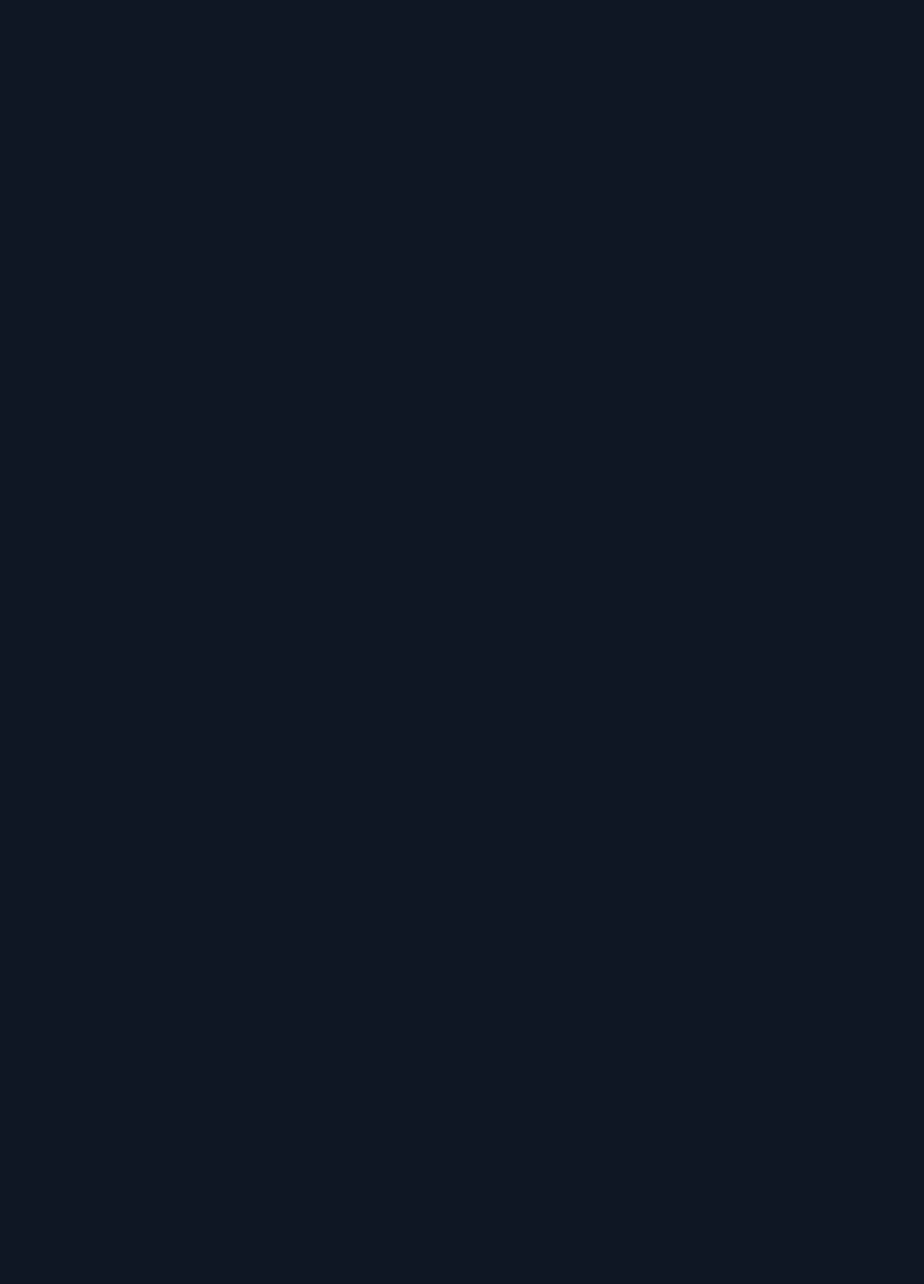
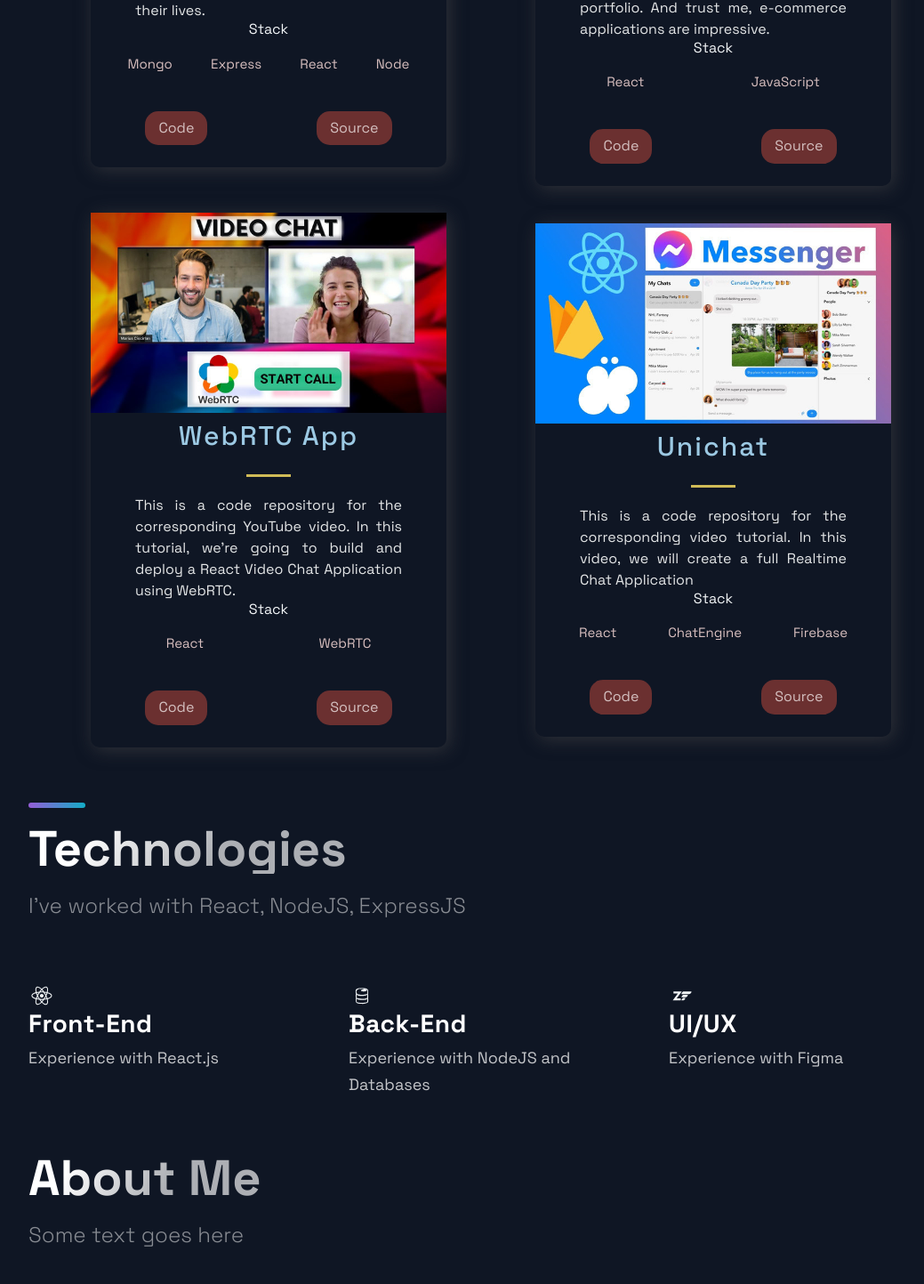
Before and after one commit to chuongtruong/Portfolio-21, a Next.js app: page / in a window 1280 px wide. Shown: the part 1323-2766 px from the top of the page at 89% size, without its empty margins (88-1127 px from the left). Before the commit the page ends 800 px from the top, so only its background shows below. Built offline with nearby package versions, Linux system fonts and the light colour scheme.

Commit message:
as of 06/19

```diff
--- a/src/components/Header/Header.js
+++ b/src/components/Header/Header.js
@@ -11,8 +11,6 @@
       <Link href="/">
         <a style={{display: 'flex', alignItems: 'center', color: 'white', marginBottom: '20px'}}>
         {/* DiCssdeck is an icon from react-icons */}
-          <DiCssdeck size="3rem"/> <Span>Portfolio</Span>
-          <DiCssdeck size="3rem"/> <Span>Portfolio</Span>
           <DiCssdeck size="3rem"/> <Span>Portfolio</Span>
         </a>
       </Link>
--- a/src/components/Hero/Hero.js
+++ b/src/components/Hero/Hero.js
@@ -5,9 +5,18 @@
 import { LeftSection } from './HeroStyles';
 
 const Hero = (props) => (
-  <div>
-    Hero
-  </div>
+ <Section row nopadding>
+   <LeftSection>
+     <SectionTitle main center>
+       Welcome To <br/>
+       My Personal Porfolio
+     </SectionTitle>
+     <SectionText>
+       My introduction goes here.
+     </SectionText>
+     <Button onClick={() => window.location = 'https://google.com'}>Learn More</Button>
+   </LeftSection>
+ </Section>
 );
 
 export default Hero;
--- a/src/components/Projects/Projects.js
+++ b/src/components/Projects/Projects.js
@@ -5,9 +5,69 @@
 import { projects } from '../../constants/constants';
 
 const Projects = () => (
-  <div>
-    Projects
-  </div>
+  <Section nopadding id="project">
+    <SectionDivider/>
+    <SectionTitle main>
+      Projects
+    </SectionTitle>
+    <GridContainer>
+     {
+       projects.map(({id, image, title, description, tags, source, visit}) => (
+         <BlogCard key={id}>
+          <Img src={image}/>
+          <TitleContent>
+            <HeaderThree title> {title} </HeaderThree>
+            <Hr/>
+          </TitleContent>
+          <CardInfo>
+            {description}
+          </CardInfo>
+          <div>
+            <TitleContent>
+              Stack
+            </TitleContent>
+            <TagList>
+              {tags.map((tag,i)=>(
+                <Tag key={i}> {tag}</Tag>
+              ))}
+            </TagList>
+          </div>
+          <UtilityList>
+            <ExternalLinks href={visit}>
+                Code
+            </ExternalLinks>
+            <ExternalLinks href={visit}>
+                Source
+            </ExternalLinks>
+          </UtilityList>
+         </BlogCard>
+
+       ))
+     }
+
+    </GridContainer>
+  </Section>
 );
 
+// Note
+// We can create a list of project object in this file; however, it's gonna mess things up. Code is not clear
+// We create a CONSTANT, put it in a seperated folder, import it to here
+
+// Decompose an object for convienience
+// Instead of doing this
+// projects.map((project) => (
+//  <div> {project.title}</div>
+//  <div>{project.description}</div>
+//  <div> {project.tag}</div>
+// ))
+//  Do this:
+// projects.map((title, description, tag) => (
+//  <div> {title}</div>
+//  <div>{description}</div>
+//  <div> {tag}</div>
+// ))
+//don't have to type project.[key name] ever single time.
+
+
+
 export default Projects;
--- a/src/components/Technologies/Technologies.js
+++ b/src/components/Technologies/Technologies.js
@@ -4,9 +4,51 @@
 import { List, ListContainer, ListItem, ListParagraph, ListTitle } from './TechnologiesStyles';
 
 const Technologies = () =>  (
-  <div>
-    Technologies
-  </div>
+  <Section id="tech">
+    <SectionDivider/>
+    <br/>
+    <SectionTitle> Technologies </SectionTitle>
+    <SectionText>
+      I've worked with React, NodeJS, ExpressJS
+    </SectionText>
+    <List>
+      <ListItem>
+        <DiReact size= "3rem"/>
+        <ListContainer>
+          <ListTitle>
+            Front-End
+          </ListTitle>
+          <ListParagraph>
+            Experience with React.js
+          </ListParagraph>
+        </ListContainer>
+      </ListItem>
+
+      <ListItem>
+        <DiFirebase size= "3rem"/>
+        <ListContainer>
+          <ListTitle>
+            Back-End
+          </ListTitle>
+          <ListParagraph>
+            Experience with NodeJS and Databases
+          </ListParagraph>
+        </ListContainer>
+      </ListItem>
+
+      <ListItem>
+        <DiZend size= "3rem"/>
+        <ListContainer>
+          <ListTitle>
+            UI/UX
+          </ListTitle>
+          <ListParagraph>
+            Experience with Figma
+          </ListParagraph>
+        </ListContainer>
+      </ListItem>
+    </List>
+  </Section>
 );
 
 export default Technologies;
--- a/src/components/TimeLine/TimeLine.js
+++ b/src/components/TimeLine/TimeLine.js
@@ -1,51 +1,138 @@
-import React, { useState, useRef, useEffect } from 'react';
+import React, { useState, useRef, useEffect } from "react";
 
-import { CarouselButton, CarouselButtonDot, CarouselButtons, CarouselContainer, CarouselItem, CarouselItemImg, CarouselItemText, CarouselItemTitle, CarouselMobileScrollNode } from './TimeLineStyles';
-import { Section, SectionDivider, SectionText, SectionTitle } from '../../styles/GlobalComponents';
-import { TimeLineData } from '../../constants/constants';
+import {
+  CarouselButton,
+  CarouselButtonDot,
+  CarouselButtons,
+  CarouselContainer,
+  CarouselItem,
+  CarouselItemImg,
+  CarouselItemText,
+  CarouselItemTitle,
+  CarouselMobileScrollNode,
+} from "./TimeLineStyles";
+import {
+  Section,
+  SectionDivider,
+  SectionText,
+  SectionTitle,
+} from "../../styles/GlobalComponents";
+import { TimeLineData } from "../../constants/constants";
 
 const TOTAL_CAROUSEL_COUNT = TimeLineData.length;
 
 const Timeline = () => {
-  // const [activeItem, setActiveItem] = useState(0);
-  // const carouselRef = useRef();
+  const [activeItem, setActiveItem] = useState(0);
+  const carouselRef = useRef();
 
-  // const scroll = (node, left) => {
-  //   return node.scrollTo({ left, behavior: 'smooth' });
-  // }
+  const scroll = (node, left) => {
+    return node.scrollTo({ left, behavior: 'smooth' });
+  }
 
-  // const handleClick = (e, i) => {
-  //   e.preventDefault();
+  const handleClick = (e, i) => {
+    e.preventDefault();
 
-  //   if (carouselRef.current) {
-  //     const scrollLeft = Math.floor(carouselRef.current.scrollWidth * 0.7 * (i / TimeLineData.length));
+    if (carouselRef.current) {
+      const scrollLeft = Math.floor(
+        carouselRef.current.scrollWidth * 0.7 * (i / TimeLineData.length)
+      );
 
-  //     scroll(carouselRef.current, scrollLeft);
-  //   }
-  // }
+      scroll(carouselRef.current, scrollLeft);
+    }
+  };
 
-  // const handleScroll = () => {
-  //   if (carouselRef.current) {
-  //     const index = Math.round((carouselRef.current.scrollLeft / (carouselRef.current.scrollWidth * 0.7)) * TimeLineData.length);
+  const handleScroll = () => {
+    if (carouselRef.current) {
+      const index = Math.round((carouselRef.current.scrollLeft / (carouselRef.current.scrollWidth * 0.7)) * TimeLineData.length);
 
-  //     setActiveItem(index);
-  //   }
-  // }
+      setActiveItem(index);
+    }
+  }
 
-  // // snap back to beginning of scroll when window is resized
-  // // avoids a bug where content is covered up if coming from smaller screen
-  // useEffect(() => {
-  //   const handleResize = () => {
-  //     scroll(carouselRef.current, 0);
-  //   }
+  // snap back to beginning of scroll when window is resized
+  // avoids a bug where content is covered up if coming from smaller screen
+  useEffect(() => {
+    const handleResize = () => {
+      scroll(carouselRef.current, 0);
+    }
 
-  //   window.addEventListener('resize', handleResize);
-  // }, []);
+    window.addEventListener('resize', handleResize);
+  }, []);
 
   return (
-    <div>
-      Timeline
-    </div>
+    <Section id="about">
+      <SectionTitle>About Me</SectionTitle>
+      <SectionText>Some text goes here</SectionText>
+      <CarouselContainer ref={carouselRef} onScroll={handleScroll}>
+        <>
+          {TimeLineData.map((item, index) => (
+            <CarouselMobileScrollNode
+              key={index}
+              final={index === TOTAL_CAROUSEL_COUNT - 1}
+            >
+              <CarouselItem
+                index={index}
+                id={`carousel__item-${index}`}
+                active={activeItem}
+                onClick={(e) => handleClick(e, index)}
+              >
+                <CarouselItemTitle>
+                  {item.year}
+                  <CarouselItemImg
+                    width="208"
+                    height="6"
+                    viewBox="0 0 208 6"
+                    fill="none"
+                    xmlns="http://www.w3.org/2000/svg"
+                  >
+                    <path
+                      fill-rule="evenodd"
+                      clip-rule="evenodd"
+                      d="M2.5 5.5C3.88071 5.5 5 4.38071 5 3V3.5L208 3.50002V2.50002L5 2.5V3C5 1.61929 3.88071 0.5 2.5 0.5C1.11929 0.5 0 1.61929 0 3C0 4.38071 1.11929 5.5 2.5 5.5Z"
+                      fill="url(#paint0_linear)"
+                      fill-opacity="0.33"
+                    />
+                    <defs>
+                      <linearGradient
+                        id="paint0_linear"
+                        x1="-4.30412e-10"
+                        y1="0.5"
+                        x2="208"
+                        y2="0.500295"
+                        gradientUnits="userSpaceOnUse"
+                      >
+                        <stop stop-color="white" />
+                        <stop
+                          offset="0.79478"
+                          stop-color="white"
+                          stop-opacity="0"
+                        />
+                      </linearGradient>
+                    </defs>
+                  </CarouselItemImg>
+                </CarouselItemTitle>
+          <CarouselItemText>{item.text}</CarouselItemText>
+              </CarouselItem>
+            </CarouselMobileScrollNode>
+          ))}
+        </>
+      </CarouselContainer>
+      <CarouselButtons>
+        {TimeLineData.map((item, index) => (
+          <CarouselButton
+            key={index}
+            index={index}
+            active={activeItem}
+            onClick = {(e) => handleClick(e,index)}
+            type="button"
+          >
+            <CarouselButtonDot
+              active={activeItem}
+            />
+          </CarouselButton>
+        ))}
+      </CarouselButtons>
+    </Section>
   );
 };
 
--- a/src/constants/constants.js
+++ b/src/constants/constants.js
@@ -1,8 +1,11 @@
+// for image, can put in public folder
+
 export const projects = [
   {
     title: 'MERN Memories',
     description: "Using React, Node.js, Express & MongoDB you'll learn how to build a Full Stack MERN Application - from start to finish. The App is called Memories and it is a simple social media app that allows users to post interesting events that happened in their lives.",
       image: '/images/1.png',
+
       tags: ['Mongo', 'Express', 'React', 'Node'],
     source: 'https://google.com',
     visit: 'https://google.com',
--- a/src/pages/index.js
+++ b/src/pages/index.js
@@ -10,10 +10,10 @@
 const Home = () => {
   return (
     <Layout>
-      {/* <Section grid> */}
+      <Section grid>
         <Hero />
-        {/* <BgAnimation /> */}
-      {/* </Section> */}
+        <BgAnimation />
+      </Section>
       <Projects />
       <Technologies />
       <Timeline />
```
